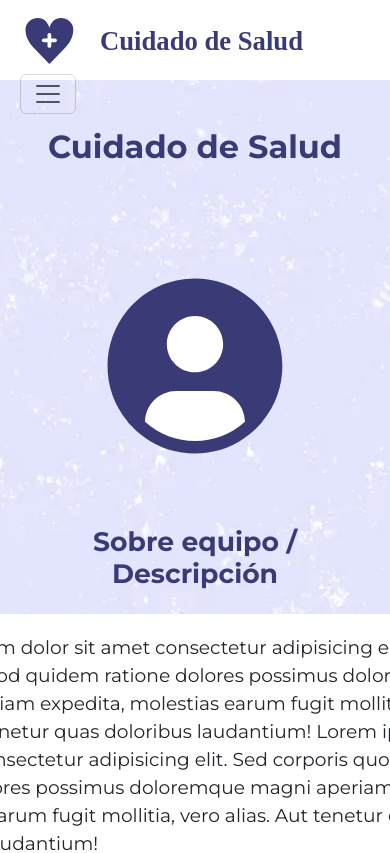
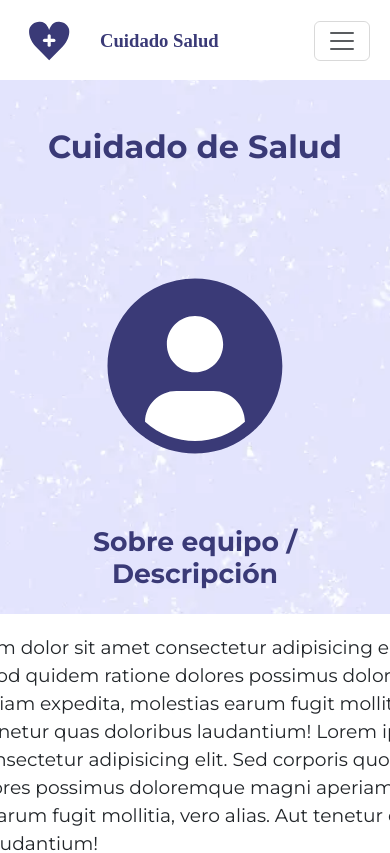
Before and after one commit to carolinalunasfarah/healthcare-react-user, a React (Vite) app: page /quienes-somos in a window 390 px wide. Shown: the top 853 px of the page. Built offline with nearby package versions, Linux system fonts and the light colour scheme; no server answers; a web font is replaced by a local one.

Commit message:
fix navigation logo responsive

```diff
--- a/src/App.css
+++ b/src/App.css
@@ -353,11 +353,11 @@ p {
     }
 
     .logo {
-        scale: 0.95;
+        scale: 0.8;
     }
 
     .logo_name {
-        font-size: 20pt !important;
+        font-size: 14pt !important;
     }
 
     /* Home */
--- a/src/components/Navigation.jsx
+++ b/src/components/Navigation.jsx
@@ -42,9 +42,9 @@ function Navigation() {
                     <img
                         src={logo}
                         alt="Serenamente logo"
-                        className="logo me-2"
+                        className="logo me-4"
                     />
-                    <span className="ms-3 active logo_name">Cuidado de Salud</span>
+                    <span className="active logo_name">Cuidado Salud</span>
                 </Navbar.Brand>
                 <Navbar.Toggle
                     onClick={() => setShowOffcanvas(true)}
```
